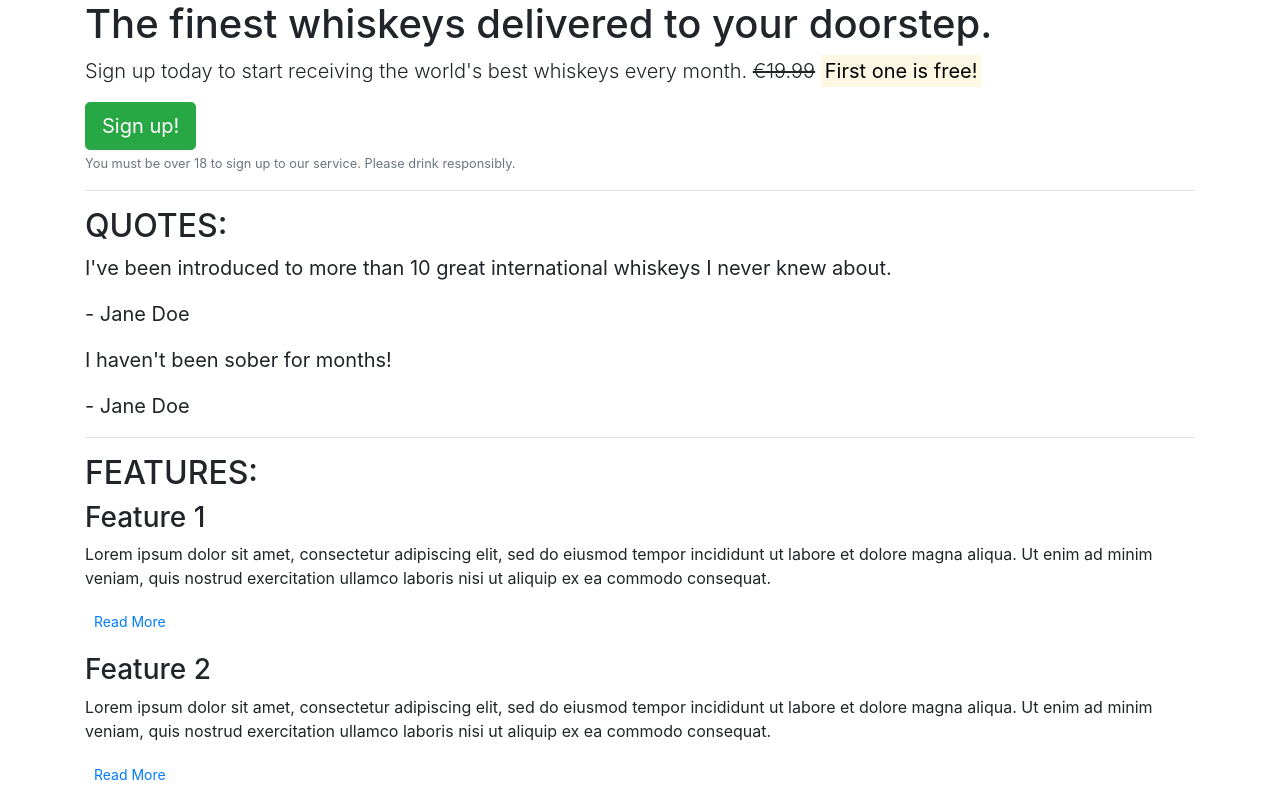
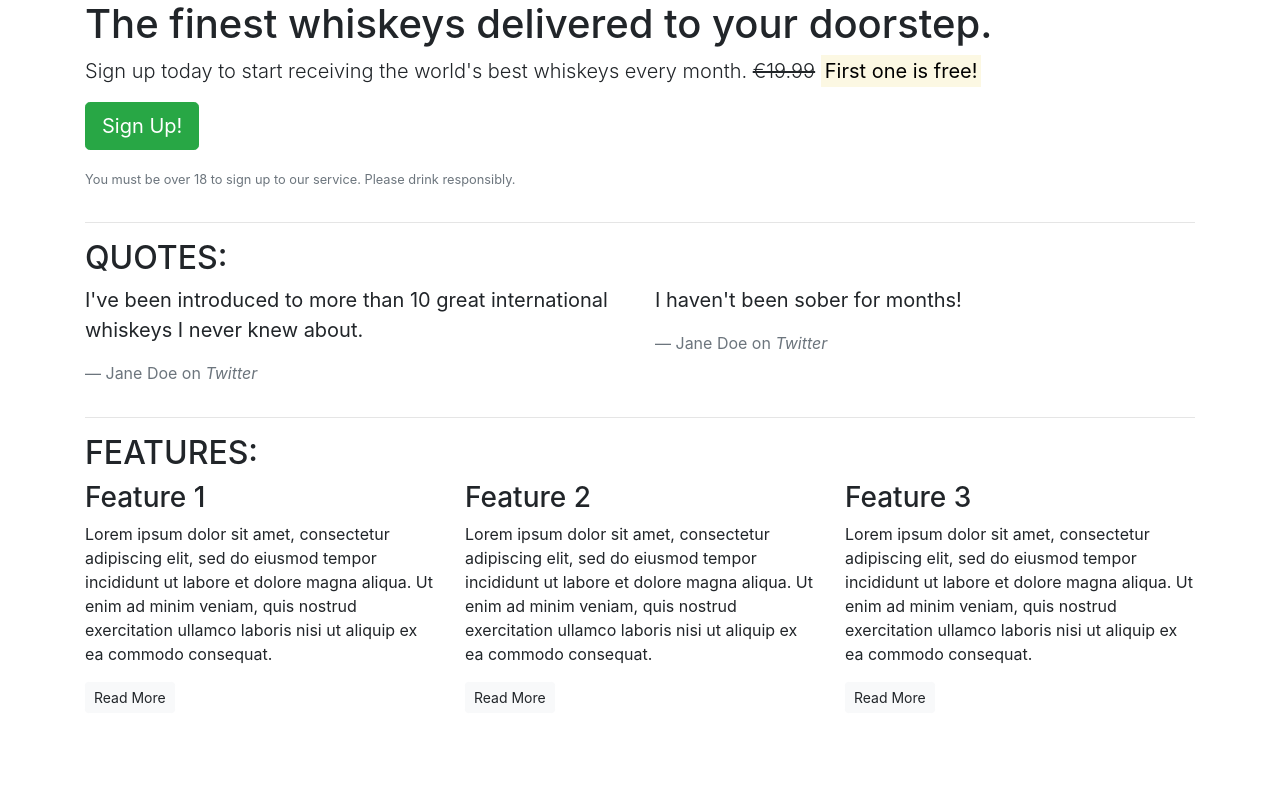
Before and after one commit to Mel0Dramat1c/whiskey, a plain HTML site: page index.html in a window 1280 px wide. Shown: the top 800 px of the page. Drawn offline with nearby package versions, Linux system fonts and the light colour scheme.

Commit message:
added rows via bootstrap

```diff
--- a/index.html
+++ b/index.html
@@ -11,47 +11,73 @@
 <body>
     <article class="container">
         <!-- Callout -->
+        <div class="row">
+            <div class="col-12">
                 <section class="callout">
                     <h1>The finest whiskeys delivered to your doorstep.</h1>
                     <p class="lead">Sign up today to start receiving the world's best whiskeys every month. <s>€19.99</s> <strong><mark>First one is free!</mark></strong></p>
-            <button class="btn btn-success btn-lg">Sign up!</button>
+                    <p><button class="btn btn-lg btn-success">Sign Up!</button></p>
                     <p class="text-muted"><small>You must be over 18 to sign up to our service. Please drink responsibly.</small></p>
                 </section>
+            </div>
+        </div>
         <!-- /.callout -->
         <hr>
 
         <!-- Quotes -->
         <section class="quotes">
+            <div class="row">
+                <div class="col-12">
                     <h2 class="text-uppercase">Quotes:</h2>
+                </div>
+            </div>
+            <div class="row">
+                <div class="col-12 col-md-6">
                     <blockquote class="blockquote">
                         <p>I've been introduced to more than 10 great international whiskeys I never knew about.</p>
-                <p>- Jane Doe</p>
+                        <footer class="blockquote-footer">Jane Doe on <cite title="Twitter">Twitter</cite></footer>
                     </blockquote>
+                </div>
+                <div class="col-12 col-md-6">
                     <blockquote class="blockquote">
                         <p>I haven't been sober for months!</p>
-                <p>- Jane Doe</p>
+                        <footer class="blockquote-footer">Jane Doe on <cite title="Twitter">Twitter</cite></footer>
                     </blockquote>
+                </div>
+            </div>
         </section>
         <!-- /.quotes -->
         <hr>
 
         <!-- Features -->
         <section class="features">
+            <div class="row">
+                <div class="col-12">
                     <h2 class="text-uppercase">Features:</h2>
+                </div>
+            </div>
+            <div class="row">
+                <div class="col-12 col-md-6 col-lg-4">
                     <div class="feature">
                         <h3>Feature 1</h3>
                         <p>Lorem ipsum dolor sit amet, consectetur adipiscing elit, sed do eiusmod tempor incididunt ut labore et dolore magna aliqua. Ut enim ad minim veniam, quis nostrud exercitation ullamco laboris nisi ut aliquip ex ea commodo consequat.</p>
-                <p><a class="btn btn-sm bth-light" href="">Read More</a></p>
+                        <p><a class="btn btn-sm btn-light" href="">Read More</a></p>
                     </div>
+                </div>
+                <div class="col-12 col-md-6 col-lg-4">
                     <div class="feature">
                         <h3>Feature 2</h3>
                         <p>Lorem ipsum dolor sit amet, consectetur adipiscing elit, sed do eiusmod tempor incididunt ut labore et dolore magna aliqua. Ut enim ad minim veniam, quis nostrud exercitation ullamco laboris nisi ut aliquip ex ea commodo consequat.</p>
-                <p><a class="btn btn-sm bth-light" href="">Read More</a></p>
+                        <p><a class="btn btn-sm btn-light" href="">Read More</a></p>
                     </div>
+                </div>
+                <div class="col-12 d-md-none d-lg-block col-lg-4">
                     <div class="feature">
                         <h3>Feature 3</h3>
                         <p>Lorem ipsum dolor sit amet, consectetur adipiscing elit, sed do eiusmod tempor incididunt ut labore et dolore magna aliqua. Ut enim ad minim veniam, quis nostrud exercitation ullamco laboris nisi ut aliquip ex ea commodo consequat.</p>
-                <p><a class="btn btn-sm bth-light" href="">Read More</a></p>
+                        <p><a class="btn btn-sm btn-light" href="">Read More</a></p>
+                    </div>
+                </div>
             </div>
         </section>
         <!-- /.features -->
```
Lines whose indentation alone changed are shown as unchanged.
